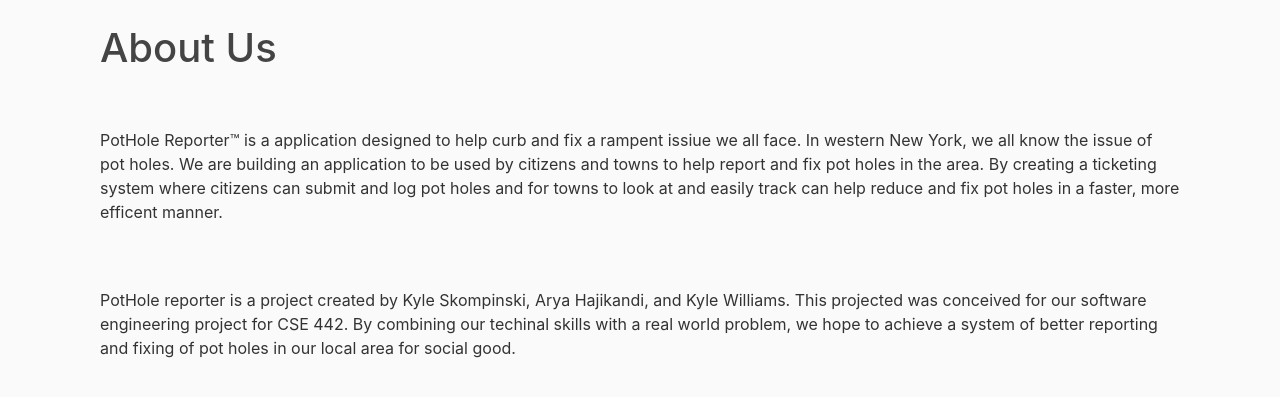
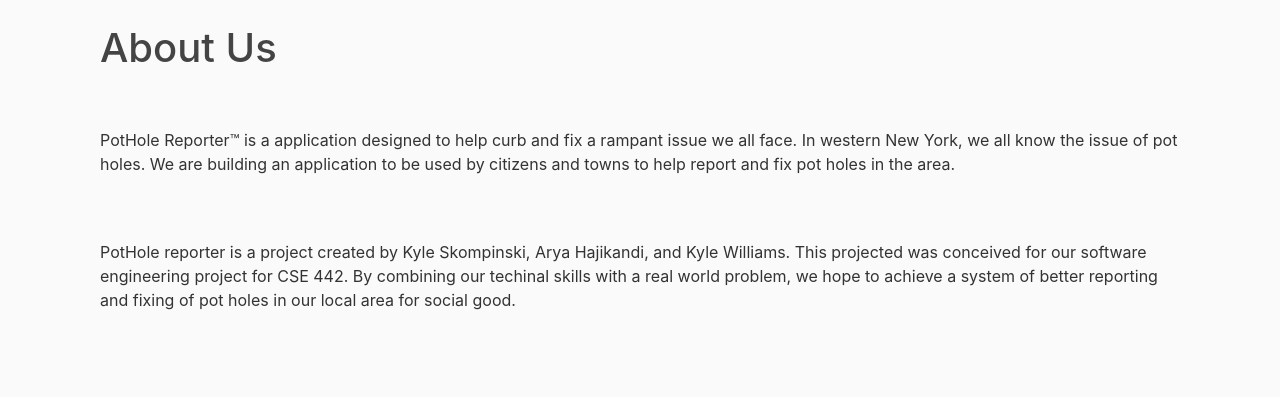
Before and after one commit to aryahaji/PotholeReporter, a Flask app: page /about in a window 1280 px wide. Shown: the part 56-453 px from the top of the page. Run offline with Flask 2, Linux system fonts and the light colour scheme; parts of the project's set-up code (start-up, migrations or seed data) failed here and were passed over; some libraries are stand-ins or nearby versions.

Commit message:
fixed wording in about us page

```diff
--- a/PotHoleReporter/templates/about.html
+++ b/PotHoleReporter/templates/about.html
@@ -10,11 +10,9 @@
         </div>
         <div class="row mt-5">
             <div class="col-md-12">
-                <p>PotHole Reporter™ is a application designed to help curb and fix a rampent issiue we all face.
+                <p>PotHole Reporter™ is a application designed to help curb and fix a rampant issue we all face.
                     In western New York, we all know the issue of pot holes. We are building an application to be used
-                    by citizens and towns to help report and fix pot holes in the area. By creating a ticketing system where
-                    citizens can submit and log pot holes and for towns to look at and easily track can help reduce and fix
-                    pot holes in a faster, more efficent manner. </p>
+                    by citizens and towns to help report and fix pot holes in the area. </p>
             </div>
         </div>
         <div class="row mt-5">
```
